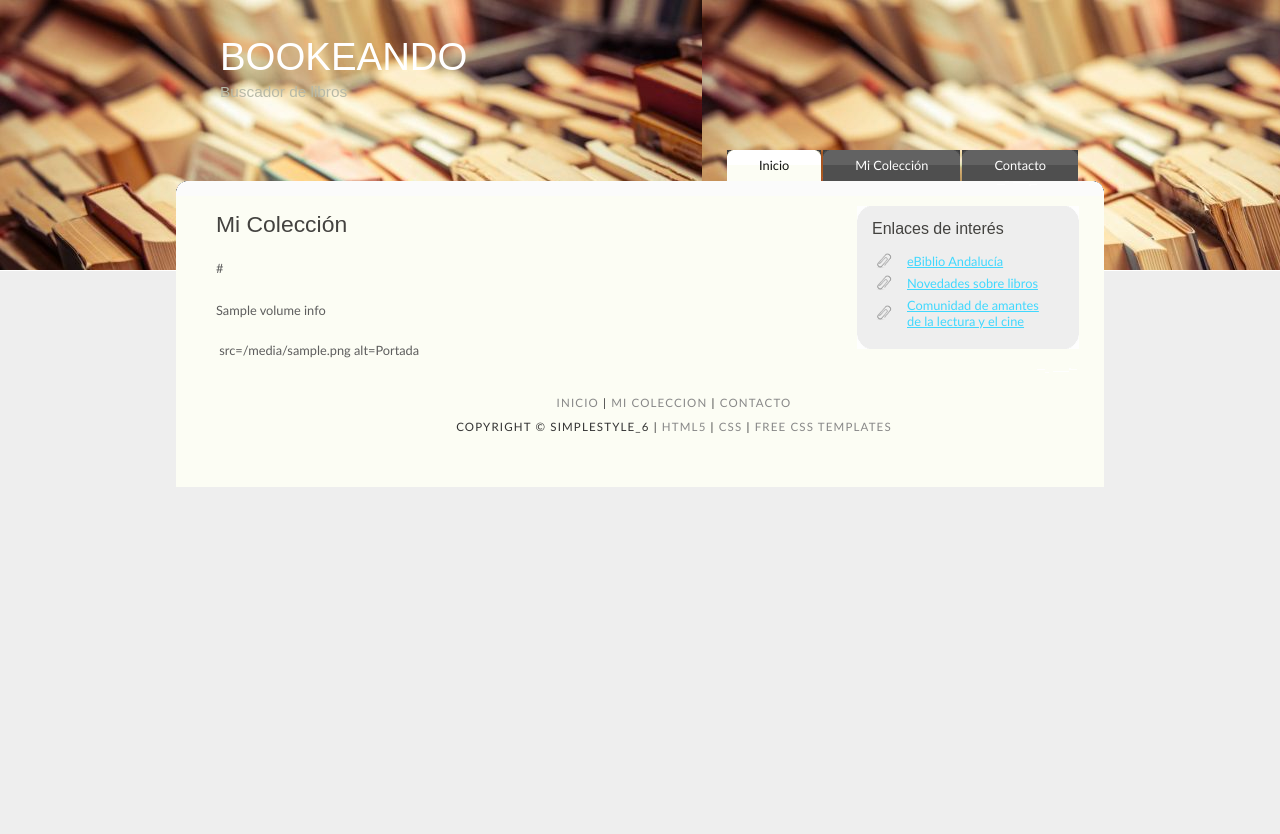
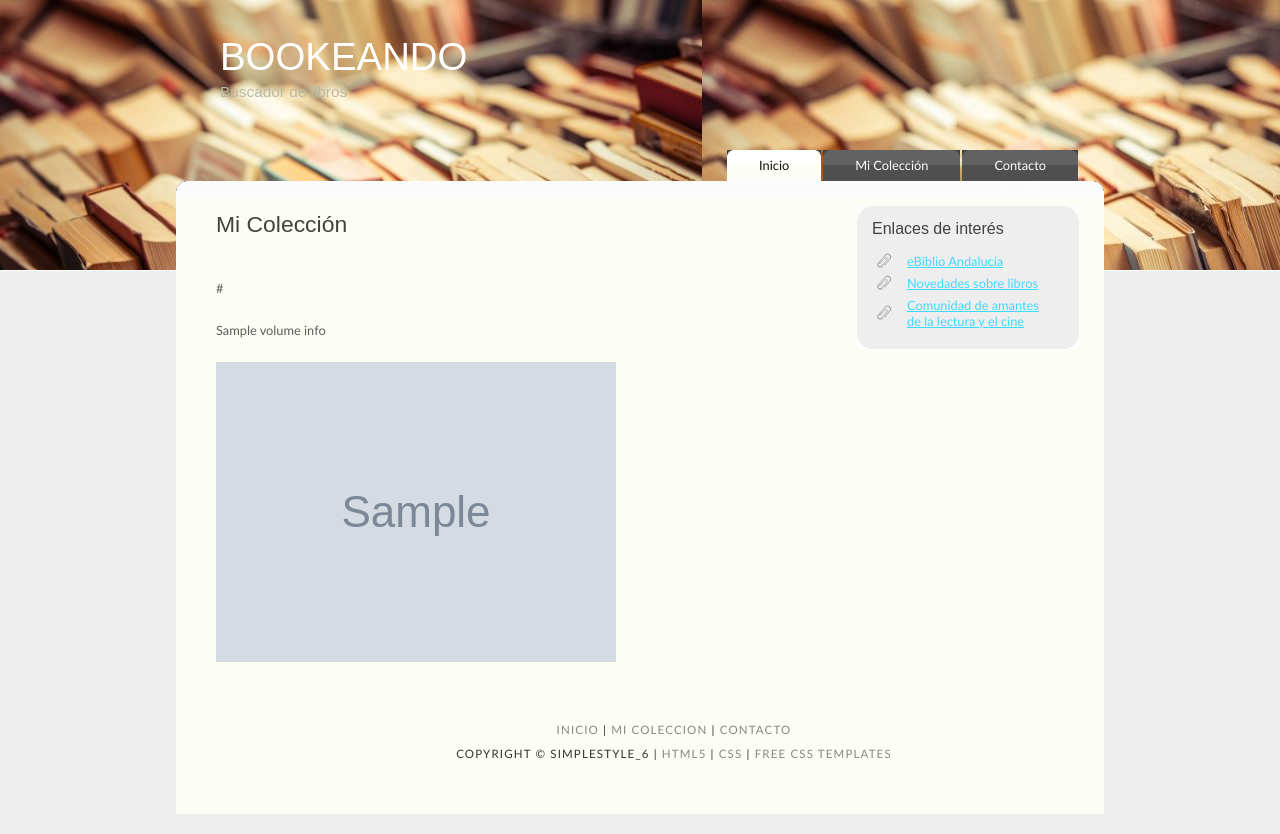
Before and after one commit to FranHuzon/Proyecto_LM, a Flask app: template templates/mi_coleccion.html in a window 1280 px wide. Before the commit the page ends 487 px from the top, so only its background shows below. Run offline with Flask 2, Linux system fonts and the light colour scheme; the template is opened without the code that fills it: most values are stand-ins (such as "Sample title", 1, 10 or a date in 2020); grey boxes marked "Sample" are stand-in pictures.

Commit message:
Cambios en la etiqueta img de mi_coleccion.html

```diff
--- a/templates/mi_coleccion.html
+++ b/templates/mi_coleccion.html
@@ -2,8 +2,10 @@
 {%block coleccion%}
 <h1>Mi Colección</h1>
 {% for i in l %}
-<p>{{i["selfLink"]}}</p>
-<p>{{i["volumeInfo"]["title"]}}</p>
-<img> src={{i["volumeInfo"]["imageLinks[smallThumbnails"]}} alt=Portada</img>
+<p>
+  <p>{{i["selfLink"]}}</p>
+  <p>{{i["volumeInfo"]["title"]}}</p>
+  <img src='{{i["volumeInfo"]["imageLinks[smallThumbnails"]}}' alt="Portada"/>
+</p>
 {%endfor%}
 {%endblock%}
```
